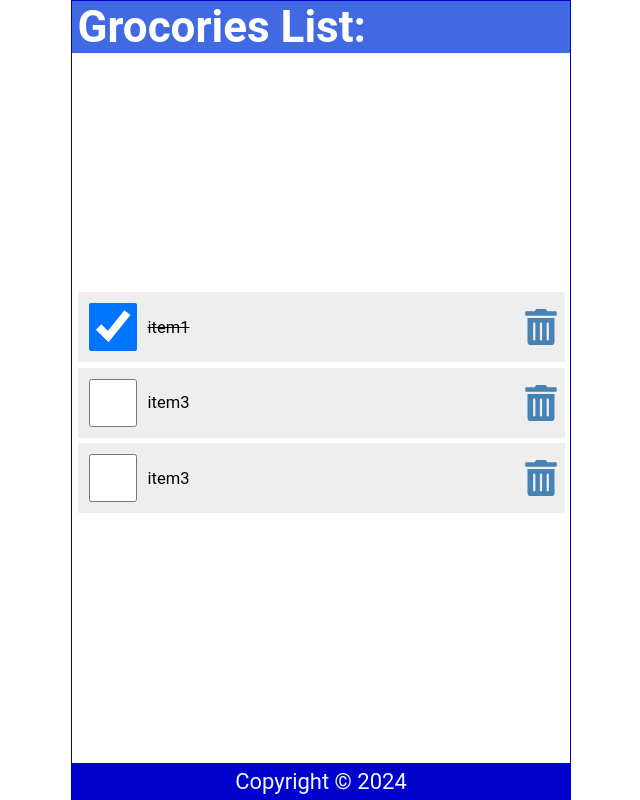
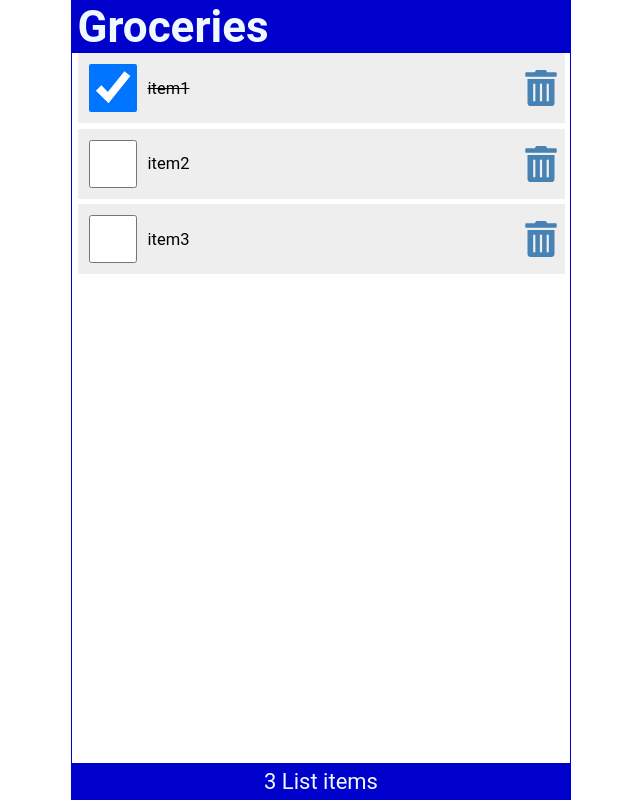
Before and after one commit to eliyasmd50/react_app, a React (Create React App) app: page / in a window 1280 px wide. Shown: the whole page, without its empty margins (319-959 px from the left). Built offline with nearby package versions, Linux system fonts and the light colour scheme.

Commit message:
props and props drilling

```diff
--- a/src/App.js
+++ b/src/App.js
@@ -1,14 +1,53 @@
 import Header from './Header';
 import Content from './Content';
 import Footer from './Footer';
+import { useState } from 'react';
 
 function App() {
 
+  const [items, setItems ] = useState(
+    [
+      {
+        id: 1,
+        checked: true,
+        item: "item1"
+      },
+      {
+        id: 2,
+        checked: false,
+        item: "item2"
+      },
+      {
+        id: 3,
+        checked: false,
+        item: "item3"
+      }
+    ]
+  );
+
+  const handleCheck = (id) => {
+    const listItems = items.map((item) => item.id === id ? {...item, checked: !item.checked} : item);
+    setItems(listItems);
+    localStorage.setItem("shoppingList", JSON.stringify(listItems));
+  }
+
+  const handleDelete = (id) => {
+    const afterDelete = items.filter((item) => item.id !== id);
+    setItems(afterDelete);
+    localStorage.setItem("shoppingList", JSON.stringify(afterDelete));
+  }
+
   return (
     <div className='App'>
-      <Header />
-      <Content />
-      <Footer />
+      <Header  title="Groceries"/>
+      <Content
+        items={items}
+        handleCheck={handleCheck}
+        handleDelete={handleDelete}
+      />
+      <Footer
+        length={items.length}
+      />
     </div>
   );
 }
--- a/src/Content.js
+++ b/src/Content.js
@@ -1,63 +1,15 @@
-import { useState } from "react";
-import { FaTrashAlt } from "react-icons/fa";
+import ItemList from "./ItemList";
 
-const Content = () => {
-  const [items, setItems ] = useState(
-    [
-      {
-        id: 1,
-        checked: true,
-        item: "item1"
-      },
-      {
-        id: 2,
-        checked: false,
-        item: "item3"
-      },
-      {
-        id: 3,
-        checked: false,
-        item: "item3"
-      }
-    ]
-  );
-
-  const handleCheck = (id) => {
-    const listItems = items.map((item) => item.id === id ? {...item, checked: !item.checked} : item);
-    setItems(listItems);
-    localStorage.setItem("shoppingList", JSON.stringify(listItems));
-  }
-
-  const handleDelete = (id) => {
-    const afterDelete = items.filter((item) => item.id !== id);
-    setItems(afterDelete);
-    localStorage.setItem("shoppingList", JSON.stringify(afterDelete));
-  }
+const Content = ({items, handleCheck, handleDelete}) => {
 
   return (
     <main>
       {(items.length) ? (
-        <ul>
-          {items.map((item) => (
-            <li className="item" key={item.id}>
-              <input
-                  type="checkbox"
-                  onChange={() => handleCheck(item.id)}
-                  checked={item.checked}
-               />
-               <label
-                  style={(item.checked) ? {textDecoration: "line-through"} : null}
-                  onDoubleClick={() => handleCheck(item.id)}
-               >
-                {item.item}</label>
-               <FaTrashAlt
-                  onClick={() => handleDelete(item.id)}
-                  role="button"
-                  tabIndex={0}
-               />
-            </li>
-          ))}
-        </ul>
+        <ItemList
+          items={items}
+          handleCheck={handleCheck}
+          handleDelete={handleDelete}
+        />
         ) : (
           <p style={{marginTop: "2rem"}} >Your Items list is empty</p>
         )}
--- a/src/Footer.js
+++ b/src/Footer.js
@@ -1,9 +1,8 @@
-const Footer = () => {
-    const today = new Date();
+const Footer = ({length}) => {
   return (
     <footer>
         <p>
-            Copyright &copy; {today.getFullYear()}
+            {length} List {length === 1 ? "item": "items"}
         </p>
     </footer>
   )
--- a/src/Header.js
+++ b/src/Header.js
@@ -1,14 +1,11 @@
-const Header = () => {
-    const headerStyle = {
-        backgroundColor: 'royalblue',
-        color: '#fff'
-    };
+const Header = ({ title = "Default Title" }) => {
 
   return (
-    <header style={headerStyle}>
-        <h1>Grocories List: </h1>
+    <header>
+        <h1>{title}</h1>
     </header>
   )
 }
 
+
 export default Header
--- /dev/null
+++ b/src/ItemList.js
@@ -0,0 +1,18 @@
+import LineItem from "./LineItem";
+
+const ItemList = ({items, handleCheck, handleDelete}) => {
+  return (
+    <ul>
+          {items.map((item) => (
+            <LineItem
+                key={item.id}
+                item={item}
+                handleCheck={handleCheck}
+                handleDelete={handleDelete}
+            />
+          ))}
+        </ul>
+  )
+}
+
+export default ItemList
--- /dev/null
+++ b/src/LineItem.js
@@ -0,0 +1,26 @@
+import { FaTrashAlt } from "react-icons/fa";
+
+const LineItem = ({ item, handleCheck, handleDelete }) => {
+  return (
+    <li className="item" key={item.id}>
+        <input
+            type="checkbox"
+            onChange={() => handleCheck(item.id)}
+            checked={item.checked}
+        />
+        <label
+            style={(item.checked) ? {textDecoration: "line-through"} : null}
+            onDoubleClick={() => handleCheck(item.id)}
+        >
+            {item.item}</label>
+        <FaTrashAlt
+            onClick={() => handleDelete(item.id)}
+            role="button"
+            tabIndex={0}
+            aria-label={`Delete ${item.item}`}
+        />
+    </li>
+  )
+}
+
+export default LineItem
--- a/src/index.css
+++ b/src/index.css
@@ -44,7 +44,7 @@
   display: flex;
   flex-direction: column;
   flex-grow: 1;
-  justify-content: center;
+  justify-content: flex-start;
   align-items: center;
   overflow-y: auto;
 }
```
